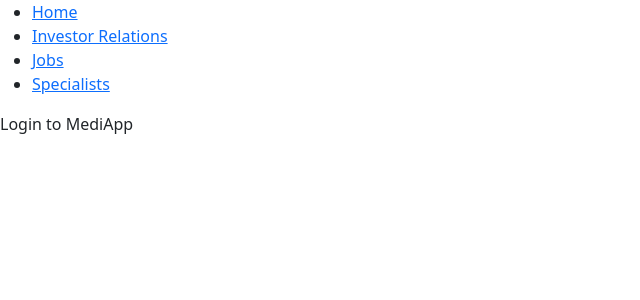
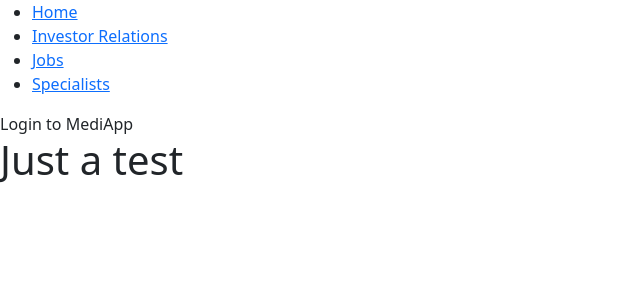
Before and after one commit to earlycodetech/mediapp, a PHP site: page / in a window 1280 px wide. Shown: the top 300 px of the page, without its empty margins (0-640 px from the left). Run offline with PHP 8.4, Linux system fonts and the light colour scheme.

Commit message:
Just a test

```diff
--- a/index.php
+++ b/index.php
@@ -18,5 +18,7 @@
         </ul>
         <span>Login to MediApp </span>
     </nav>
+
+    <h1>Just a test</h1>
 </body>
 </html>
```
